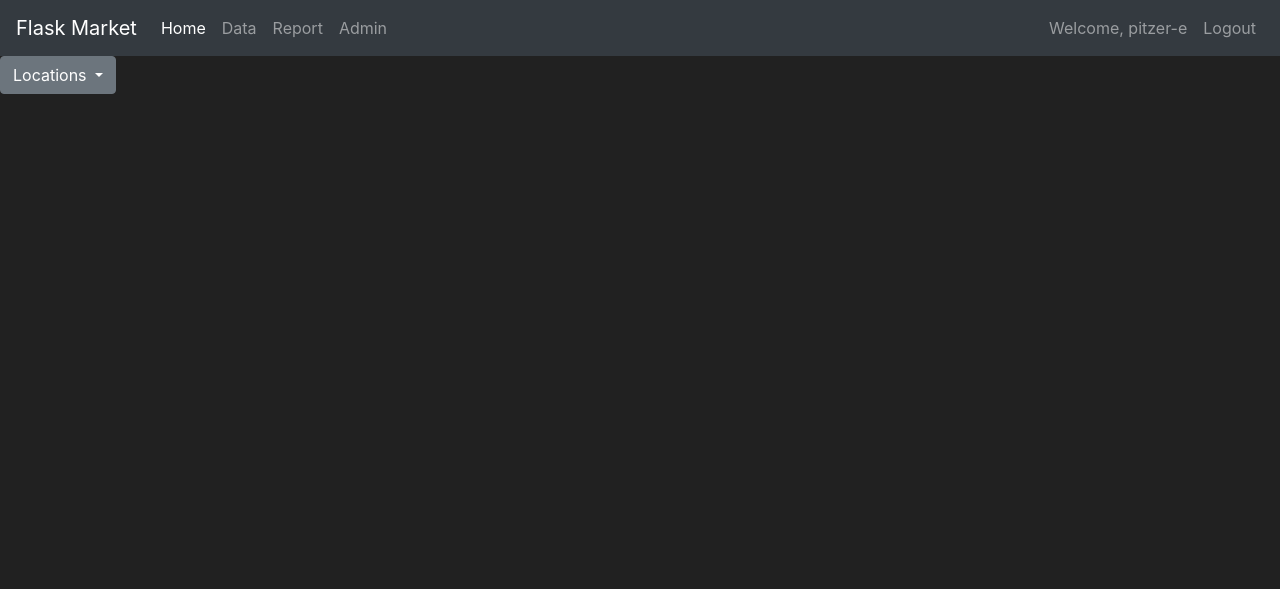
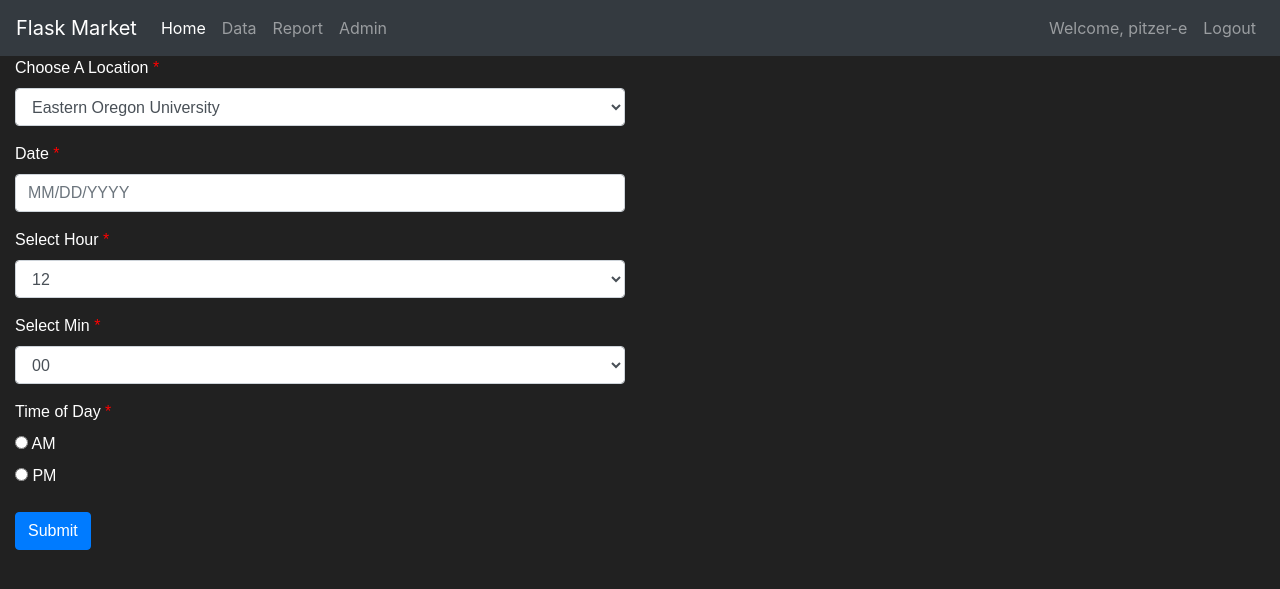
Before and after one commit to pitzer-e/FlaskTracker, a Flask app: page /data in a window 1280 px wide. Shown: the top 589 px of the page. Run offline with Flask 2, Linux system fonts and the light colour scheme; a user stored in the database is signed in; some libraries are stand-ins or nearby versions.

Commit message:
2021-06-03, Date/Time/Location Page

```diff
--- a/tracker/__init__.py
+++ b/tracker/__init__.py
@@ -11,6 +11,7 @@ db = SQLAlchemy(app)
 bcrypt = Bcrypt(app)
 login_manager = LoginManager(app)
 login_manager.login_view = "login_page"
+login_manager.login_message_category = "info"
 
 #   This import is required at the end of the file. It prevents circular calling and provides context for routes.
 from tracker import routes
--- a/tracker/routes.py
+++ b/tracker/routes.py
@@ -43,6 +43,8 @@ def register_page():
 
         db.session.add(user_to_create)
         db.session.commit()
+        login_user(user_to_create)
+        flash(f'Account creation successful! You are now logged in as {user_to_create.username}', category='success')
 
         return redirect(url_for('home_page'))
 
@@ -79,4 +81,4 @@ def login_page():
 def logout_page():
     logout_user()
     flash('You have been logged out!', category='info')
-    redirect(url_for('home_page'))
+    return redirect(url_for('home_page'))
--- a/tracker/templates/base.html
+++ b/tracker/templates/base.html
@@ -78,10 +78,25 @@
 
 <!-- Optional JavaScript -->
 <!-- jQuery first, then Popper.js, then Bootstrap JS -->
+<script type="text/javascript" src="https://code.jquery.com/jquery-1.11.3.min.js"></script>
 <script src='https://kit.fontawesome.com/a076d05399.js'></script>
 <script src="https://code.jquery.com/jquery-3.5.1.slim.min.js" integrity="sha384-DfXdz2htPH0lsSSs5nCTpuj/zy4C+OGpamoFVy38MVBnE+IbbVYUew+OrCXaRkfj" crossorigin="anonymous"></script>
 <script src="https://cdn.jsdelivr.net/npm/popper.js@1.16.1/dist/umd/popper.min.js" integrity="sha384-9/reFTGAW83EW2RDu2S0VKaIzap3H66lZH81PoYlFhbGU+6BZp6G7niu735Sk7lN" crossorigin="anonymous"></script>
 <script src="https://stackpath.bootstrapcdn.com/bootstrap/4.5.2/js/bootstrap.min.js" integrity="sha384-B4gt1jrGC7Jh4AgTPSdUtOBvfO8shuf57BaghqFfPlYxofvL8/KUEfYiJOMMV+rV" crossorigin="anonymous"></script>
+<script>
+    $(document).ready(function(){
+        var date_input=$('input[name="date"]'); //our date input has the name "date"
+        var container=$('.bootstrap-iso form').length>0 ? $('.bootstrap-iso form').parent() : "body";
+        date_input.datepicker({
+            format: 'mm/dd/yyyy',
+            container: container,
+            todayHighlight: true,
+            autoclose: true,
+        })
+    })
+</script>
+<script type="text/javascript" src="https://cdnjs.cloudflare.com/ajax/libs/bootstrap-datepicker/1.4.1/js/bootstrap-datepicker.min.js"></script>
+<link rel="stylesheet" href="https://cdnjs.cloudflare.com/ajax/libs/bootstrap-datepicker/1.4.1/css/bootstrap-datepicker3.css"/>
 </body>
 <style>
     body {
--- a/tracker/templates/data.html
+++ b/tracker/templates/data.html
@@ -1,28 +1,168 @@
 {% extends 'base.html' %}
 
-<!-- The Title of the Web Page -->
 {% block title %}
-    Data Entry Page
+Data Page
 {% endblock %}
 
-<!-- All of the content for the Data Entry HTML Page -->
 {% block content %}
-    <div class="dropdown">
-        <button class="btn btn-secondary dropdown-toggle" type="button" id="dropdownMenuButton" data-toggle="dropdown" aria-haspopup="true" aria-expanded="false">
-            Locations
-        </button>
-        <div class="dropdown-menu" aria-labelledby="dropdownMenuButton">
-            <a class="dropdown-item" href="#">Wal-Mart</a>
-            <a class="dropdown-item" href="#">Safeway</a>
-            <a class="dropdown-item" href="#">Fitness Center</a>
-            <a class="dropdown-item" href="#">Eastern Oregon University</a>
-            <a class="dropdown-item" href="#">Public Pool</a>
-            <a class="dropdown-item" href="#">Lighthouse Church</a>
-            <a class="dropdown-item" href="#">D&B Supply</a>
-            <a class="dropdown-item" href="#">Granada Theatre</a>
-            <a class="dropdown-item" href="#">Riverside Park</a>
-            <a class="dropdown-item" href="#">The Denture Lady</a>
-        </div>
-    </div>
+<!-- Inline CSS based on choices in "Settings" tab -->
+<style>.bootstrap-iso .formden_header h2, .bootstrap-iso .formden_header p, .bootstrap-iso form{font-family: Arial, Helvetica, sans-serif; color: white}.bootstrap-iso form button, .bootstrap-iso form button:hover{color: white !important;} .asteriskField{color: red;}</style>
 
-{%  endblock %}
+<!-- HTML Form (wrapped in a .bootstrap-iso div) -->
+<div class="bootstrap-iso">
+ <div class="container-fluid">
+  <div class="row">
+   <div class="col-md-6 col-sm-6 col-xs-12">
+    <form method="post">
+     <div class="form-group ">
+      <label class="control-label requiredField" for="Location">
+       Choose A Location
+       <span class="asteriskField">
+        *
+       </span>
+      </label>
+      <select class="select form-control" id="Location" name="Location">
+       <option value="Eastern Oregon University">
+        Eastern Oregon University
+       </option>
+       <option value="Anytime Fitness">
+        Anytime Fitness
+       </option>
+       <option value="Safeway">
+        Safeway
+       </option>
+       <option value="D&amp;B Supply">
+        D&amp;B Supply
+       </option>
+       <option value="Wal-Mart">
+        Wal-Mart
+       </option>
+       <option value="Bi-Mart">
+        Bi-Mart
+       </option>
+       <option value="Riverside Park">
+        Riverside Park
+       </option>
+       <option value="Granada Theatre">
+        Granada Theatre
+       </option>
+       <option value="Public Pool">
+        Public Pool
+       </option>
+       <option value="Max Square">
+        Max Square
+       </option>
+      </select>
+     </div>
+     <div class="form-group ">
+      <label class="control-label requiredField" for="date">
+       Date
+       <span class="asteriskField">
+        *
+       </span>
+      </label>
+      <input class="form-control" id="date" name="date" placeholder="MM/DD/YYYY" type="text"/>
+     </div>
+     <div class="form-group ">
+      <label class="control-label requiredField" for="Hour">
+       Select Hour
+       <span class="asteriskField">
+        *
+       </span>
+      </label>
+      <select class="select form-control" id="Hour" name="Hour">
+       <option value="12">
+        12
+       </option>
+       <option value="11">
+        11
+       </option>
+       <option value="10">
+        10
+       </option>
+       <option value="09">
+        09
+       </option>
+       <option value="08">
+        08
+       </option>
+       <option value="07">
+        07
+       </option>
+       <option value="06">
+        06
+       </option>
+       <option value="05">
+        05
+       </option>
+       <option value="04">
+        04
+       </option>
+       <option value="03">
+        03
+       </option>
+       <option value="02">
+        02
+       </option>
+       <option value="01">
+        01
+       </option>
+      </select>
+     </div>
+     <div class="form-group ">
+      <label class="control-label requiredField" for="Min">
+       Select Min
+       <span class="asteriskField">
+        *
+       </span>
+      </label>
+      <select class="select form-control" id="Min" name="Min">
+       <option value="00">
+        00
+       </option>
+       <option value="15">
+        15
+       </option>
+       <option value="30">
+        30
+       </option>
+       <option value="45">
+        45
+       </option>
+      </select>
+     </div>
+     <div class="form-group ">
+      <label class="control-label requiredField">
+       Time of Day
+       <span class="asteriskField">
+        *
+       </span>
+      </label>
+      <div class="">
+       <div class="radio">
+        <label class="radio">
+         <input name="radio" type="radio" value="AM"/>
+         AM
+        </label>
+       </div>
+       <div class="radio">
+        <label class="radio">
+         <input name="radio" type="radio" value="PM"/>
+         PM
+        </label>
+       </div>
+      </div>
+     </div>
+     <div class="form-group">
+      <div>
+       <button class="btn btn-primary " name="submit" type="submit">
+        Submit
+       </button>
+      </div>
+     </div>
+    </form>
+   </div>
+  </div>
+ </div>
+</div>
+{% endblock %}
```
Also changed, not shown: tracker/tracker.db.
